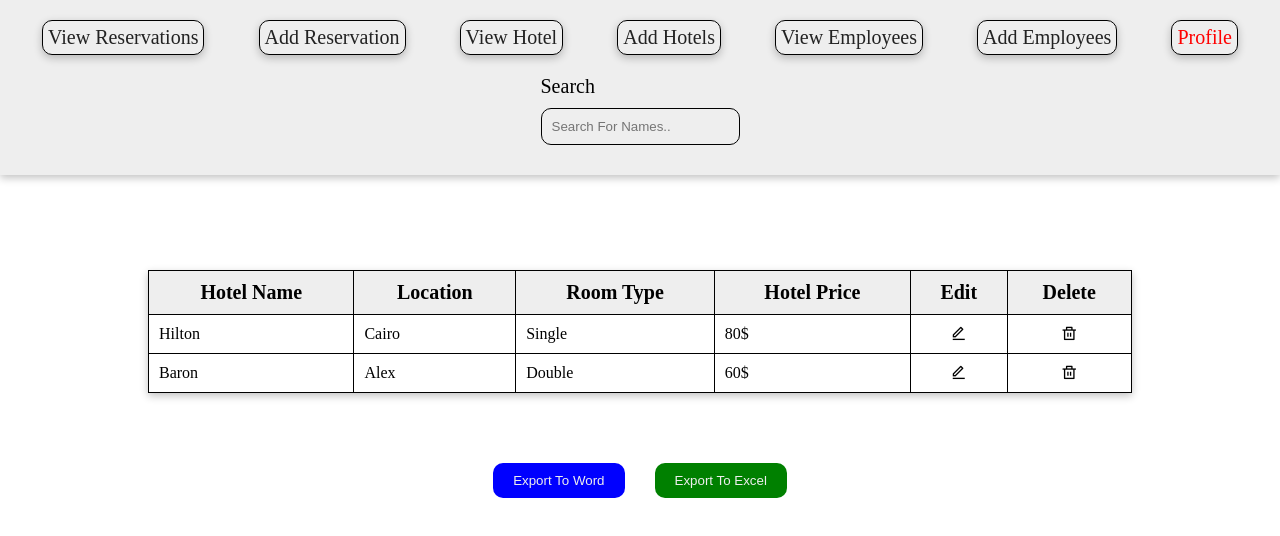
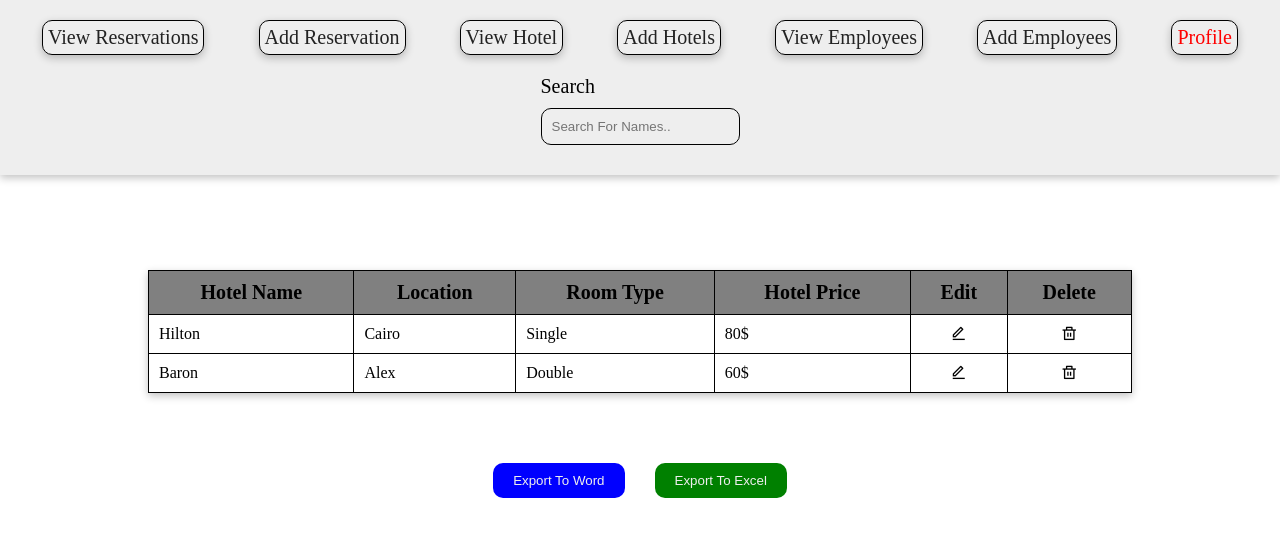
Before and after one commit to HadyHany23/Booking_FrontEnd, a plain HTML site: page html/HotelTable.html in a window 1280 px wide. Drawn offline with nearby package versions, Linux system fonts and the light colour scheme.

Commit message:
th update

```diff
--- a/css/style.css
+++ b/css/style.css
@@ -235,7 +235,7 @@ td {
 }
 
 th {
-  background-color: var(--main-color);
+  background-color: grey;
 }
 
 th:hover,
```
